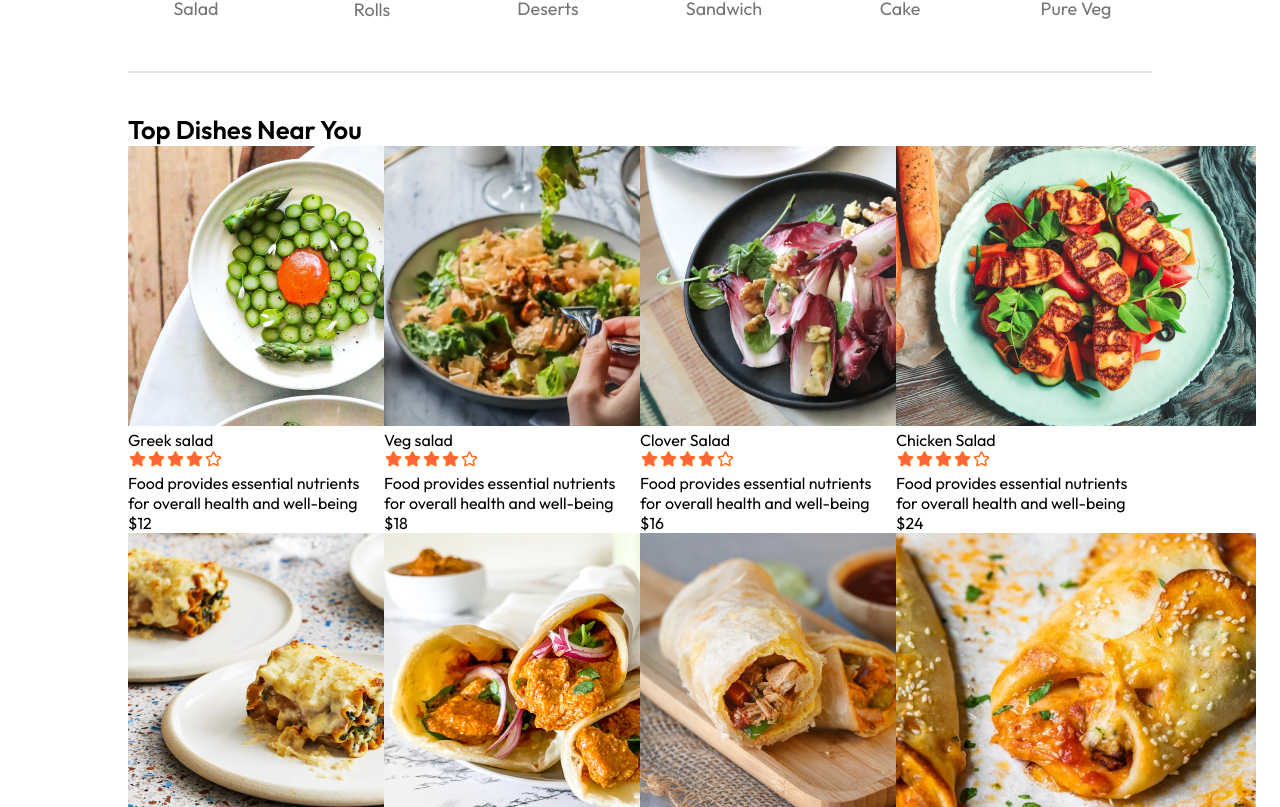
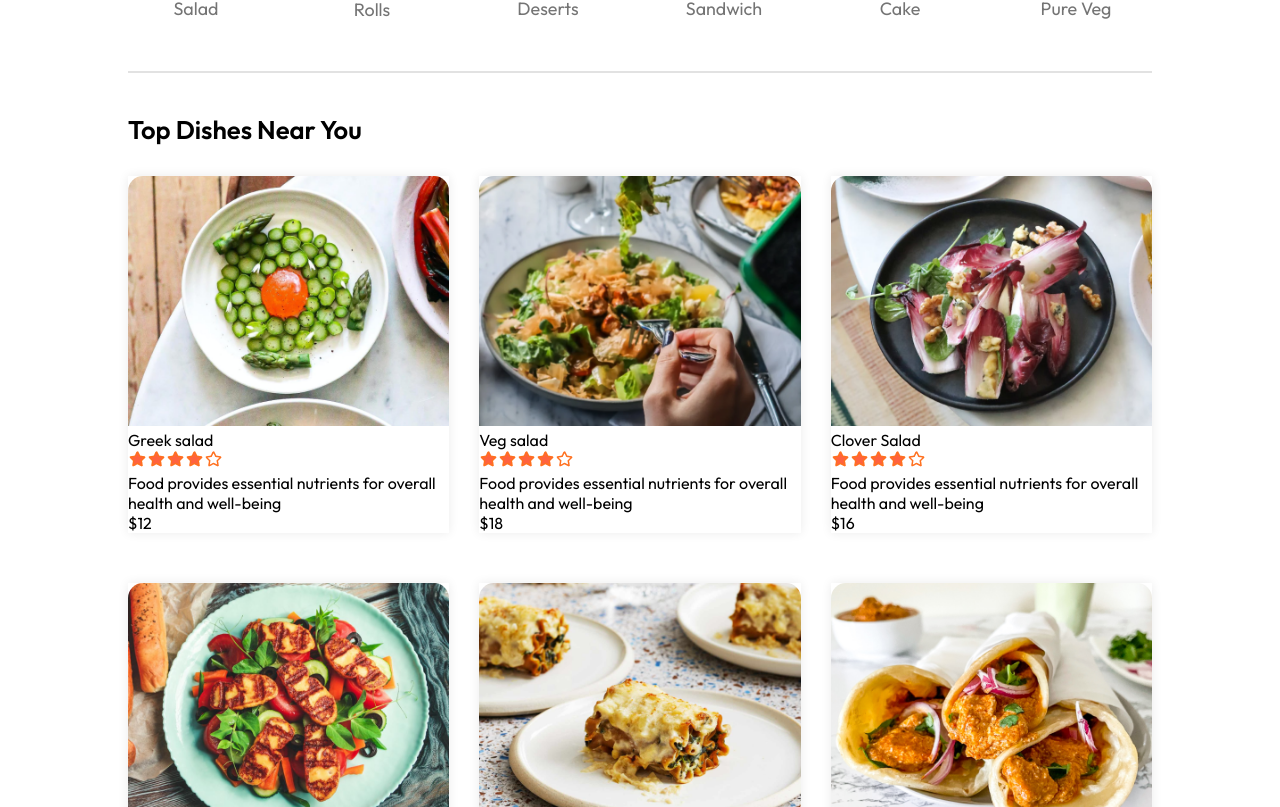
Before and after one commit to humar-dev/React-Food-Delivery-Proj, a React (Vite) app: page / in a window 1280 px wide. Shown: the part 813-1620 px from the top of the page. Built offline with nearby package versions, Linux system fonts and the light colour scheme.

Commit message:
add styling for food display section

```diff
--- a/src/components/FoodDiplay/Fooddisplay.css
+++ b/src/components/FoodDiplay/Fooddisplay.css
@@ -11,8 +11,7 @@
 .food-display-list {
     display: grid;
     grid-template-columns: repeat(auto-fill , minmax(240px , 1fr));
-    /* margin-top: 30px;
+    margin-top: 30px;
     gap: 30px;
     row-gap: 50px;
-} */
 }
--- /dev/null
+++ b/src/components/FoodItem/FoodItem.css
@@ -0,0 +1,17 @@
+.food-item{
+    margin: auto;
+    width: 100%;
+    border: 15px;
+    box-shadow: 0px 0px 10px #00000015;
+    transition: 0.3s;
+    animation: fadeIn 1s;
+}
+
+.food-item-image{
+    width: 100%;
+    border-radius: 15px 15px 0px 0px;
+}
+
+.food-item-info{
+
+}
--- a/src/components/FoodItem/FoodItem.jsx
+++ b/src/components/FoodItem/FoodItem.jsx
@@ -1,5 +1,6 @@
 import React from 'react'
 import { assets } from '../../assets/assets'
+import './FoodItem.css'
 
 function FoodItem({id , name , price , description , image }) {
 
```
